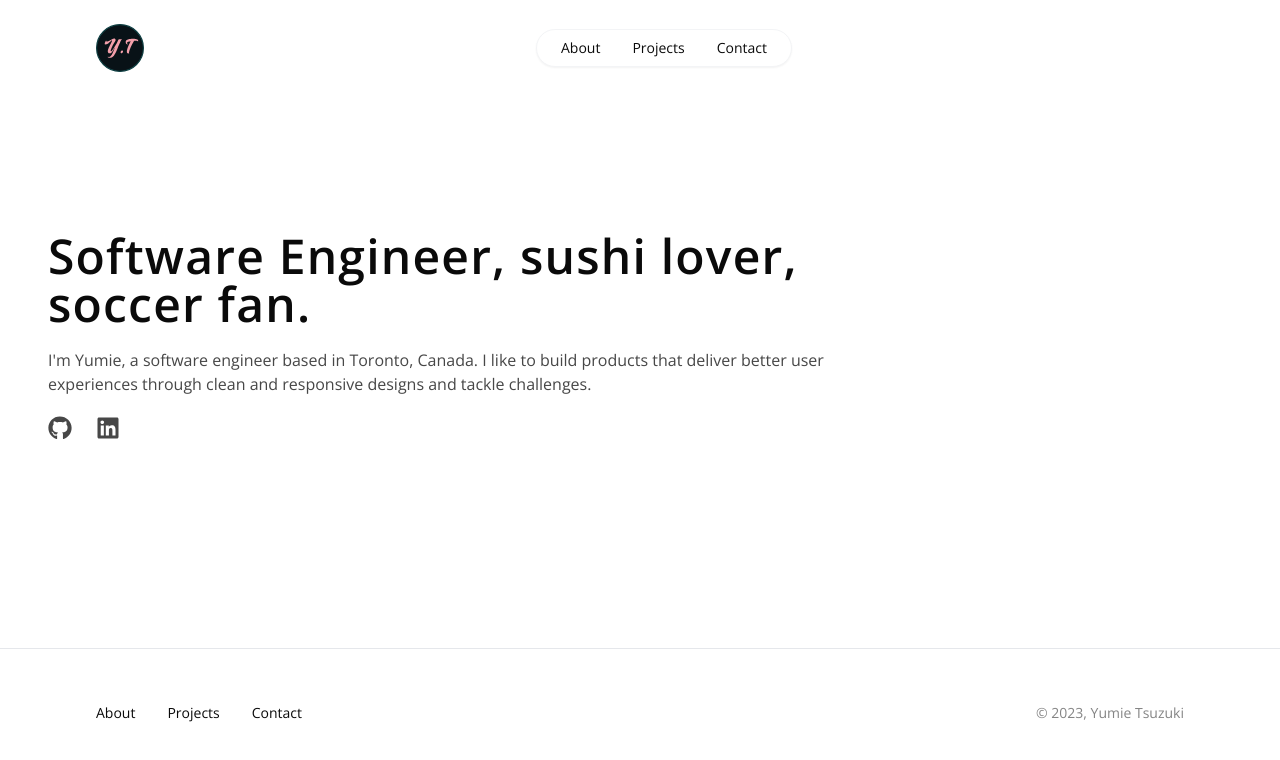
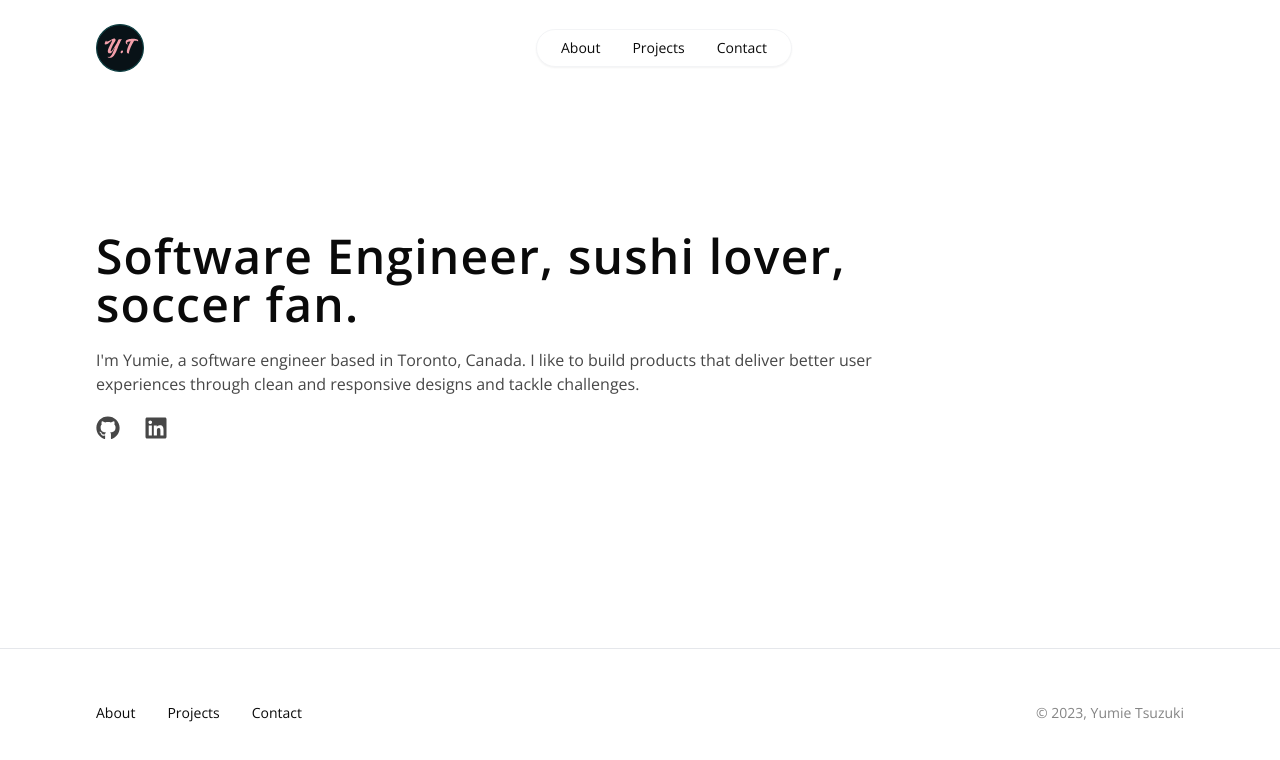
Before and after one commit to yumietzk/my-portfolio, a Next.js app: page / in a window 1280 px wide. Shown: the top 760 px of the page. Built offline with nearby package versions, Linux system fonts and the light colour scheme.

Commit message:
fix padding in the main section

```diff
--- a/components/layout.js
+++ b/components/layout.js
@@ -21,7 +21,7 @@
           isMobileMenuOpen={isMobileMenuOpen}
           setIsMobileMenuOpen={setIsMobileMenuOpen}
         />
-        <main className="flex-1 relative px-4 sm:px-7 md:px-12 pt-28 pb-16 lg:pt-36 lg:pb-24 overflow-y-auto">
+        <main className="flex-1 relative px-4 sm:px-7 md:px-12 lg:px-24 pt-28 pb-16 lg:pt-36 lg:pb-24 overflow-y-auto">
           {children}
         </main>
         <Footer />
```
